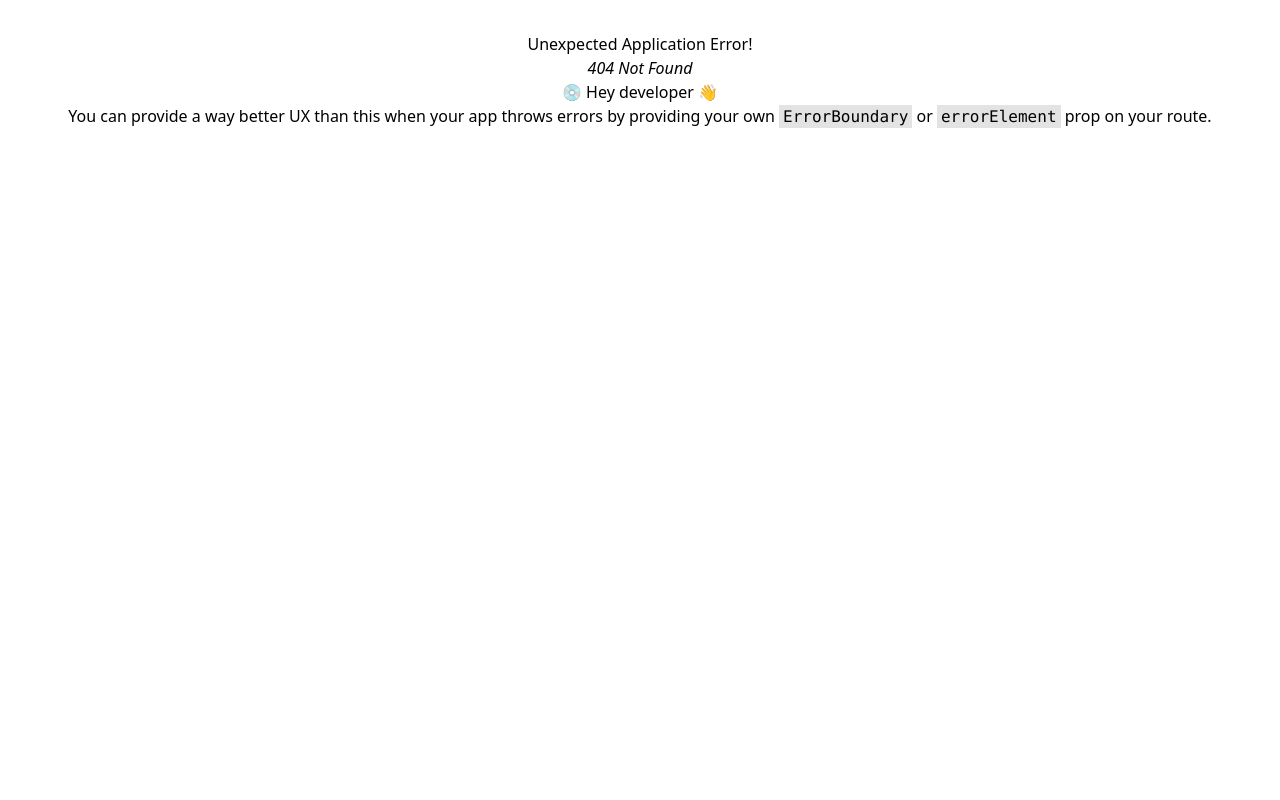
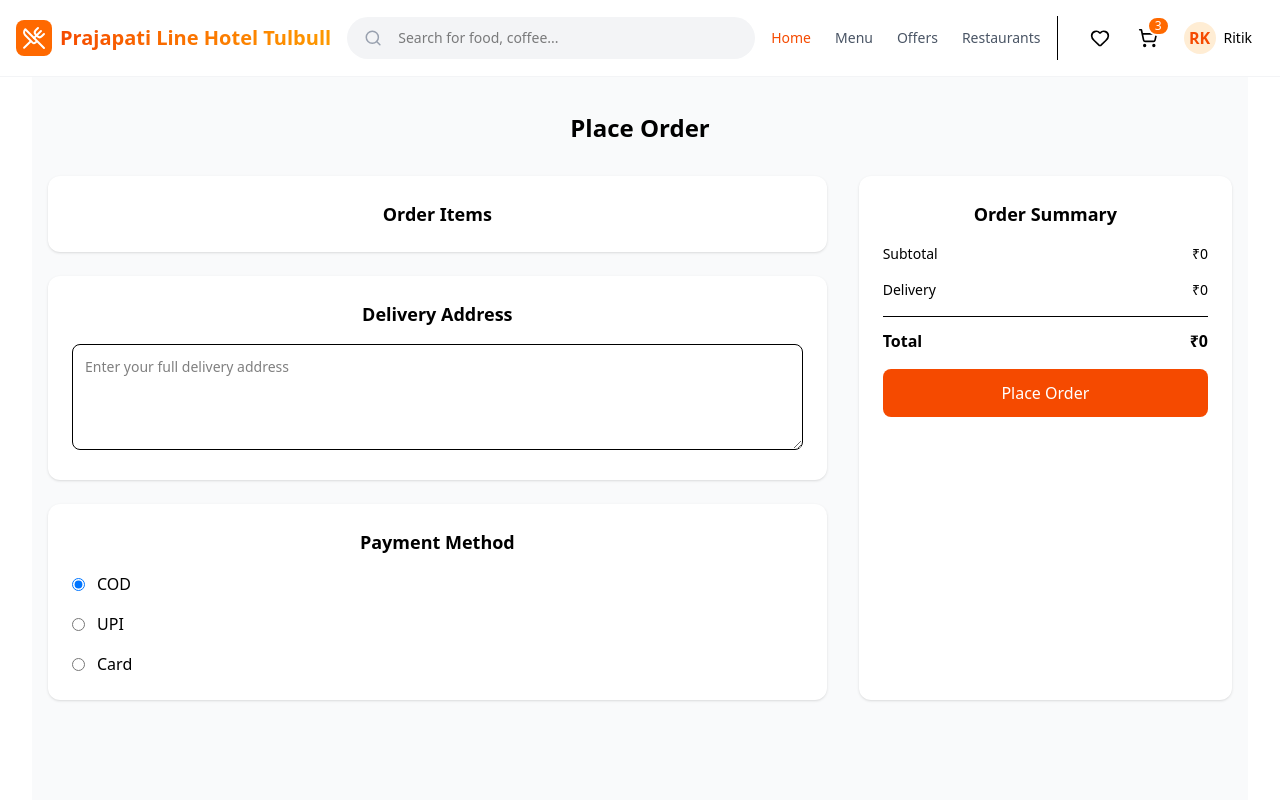
Before and after one commit to ritikdolly/FoodAppfd, a React (Vite) app: page /placeOrder in a window 1280 px wide. Before the commit this address had no page. Shown: the top 800 px of the page. Built offline with nearby package versions, Linux system fonts and the light colour scheme.

Commit message:
add add cart,placeOrder pages

```diff
--- /dev/null
+++ b/src/components/cart/CartItem.jsx
@@ -0,0 +1,40 @@
+import { Minus, Plus, Trash2 } from "lucide-react";
+
+export const CartItem = ({ item, onQtyChange, onRemove }) => {
+  return (
+    <div className="flex gap-4 items-center bg-white rounded-xl p-4 shadow-sm">
+      <img
+        src={item.imageUrl}
+        alt={item.name}
+        className="w-20 h-20 rounded-lg object-cover"
+      />
+
+      <div className="flex-1">
+        <h3 className="font-semibold">{item.name}</h3>
+        <p className="text-sm text-gray-500">₹{item.price}</p>
+
+        <div className="flex items-center gap-2 mt-2">
+          <button onClick={() => onQtyChange(item.id, item.quantity - 1)}>
+            <Minus size={16} />
+          </button>
+          <span>{item.quantity}</span>
+          <button onClick={() => onQtyChange(item.id, item.quantity + 1)}>
+            <Plus size={16} />
+          </button>
+        </div>
+      </div>
+
+      <div className="text-right">
+        <p className="font-semibold">
+          ₹{item.price * item.quantity}
+        </p>
+        <button
+          onClick={() => onRemove(item.id)}
+          className="text-red-500 mt-2"
+        >
+          <Trash2 size={18} />
+        </button>
+      </div>
+    </div>
+  );
+};
--- /dev/null
+++ b/src/components/cart/CartList.jsx
@@ -0,0 +1,24 @@
+import { CartItem } from "./CartItem";
+
+export const CartList = ({ items, onQtyChange, onRemove }) => {
+  if (items.length === 0) {
+    return (
+      <p className="text-gray-500 text-center py-10">
+        Your cart is empty
+      </p>
+    );
+  }
+
+  return (
+    <div className="space-y-4">
+      {items.map((item) => (
+        <CartItem
+          key={item.id}
+          item={item}
+          onQtyChange={onQtyChange}
+          onRemove={onRemove}
+        />
+      ))}
+    </div>
+  );
+};
--- /dev/null
+++ b/src/components/cart/CartSummary.jsx
@@ -0,0 +1,34 @@
+export const CartSummary = ({ items }) => {
+  const subtotal = items.reduce(
+    (sum, item) => sum + item.price * item.quantity,
+    0
+  );
+
+  const delivery = items.length ? 40 : 0;
+  const total = subtotal + delivery;
+
+  return (
+    <div className="bg-white rounded-xl shadow-sm p-6 space-y-4">
+      <h3 className="text-lg font-semibold">Order Summary</h3>
+
+      <div className="flex justify-between text-sm">
+        <span>Subtotal</span>
+        <span>₹{subtotal}</span>
+      </div>
+
+      <div className="flex justify-between text-sm">
+        <span>Delivery</span>
+        <span>₹{delivery}</span>
+      </div>
+
+      <div className="border-t pt-3 flex justify-between font-semibold">
+        <span>Total</span>
+        <span>₹{total}</span>
+      </div>
+
+      <button className="w-full bg-orange-600 hover:bg-orange-700 text-white py-3 rounded-lg">
+        Checkout
+      </button>
+    </div>
+  );
+};
--- /dev/null
+++ b/src/components/checkout/AddressSection.jsx
@@ -0,0 +1,22 @@
+import { useState } from "react";
+
+export const AddressSection = ({ onSelect }) => {
+  const [address, setAddress] = useState("");
+
+  return (
+    <div className="bg-white rounded-xl shadow-sm p-6 space-y-4">
+      <h2 className="text-lg font-semibold">Delivery Address</h2>
+
+      <textarea
+        value={address}
+        onChange={(e) => {
+          setAddress(e.target.value);
+          onSelect(e.target.value);
+        }}
+        placeholder="Enter your full delivery address"
+        className="w-full border rounded-lg p-3 text-sm focus:outline-none focus:ring-2 focus:ring-orange-500"
+        rows={4}
+      />
+    </div>
+  );
+};
--- /dev/null
+++ b/src/components/checkout/OrderItems.jsx
@@ -0,0 +1,22 @@
+export const OrderItems = ({ items }) => {
+  return (
+    <div className="bg-white rounded-xl shadow-sm p-6 space-y-4">
+      <h2 className="text-lg font-semibold">Order Items</h2>
+
+      {items.map((item) => (
+        <div key={item.id} className="flex justify-between items-center">
+          <div>
+            <p className="font-medium">{item.name}</p>
+            <p className="text-sm text-gray-500">
+              Qty: {item.quantity}
+            </p>
+          </div>
+
+          <span className="font-medium">
+            ₹{item.price * item.quantity}
+          </span>
+        </div>
+      ))}
+    </div>
+  );
+};
--- /dev/null
+++ b/src/components/checkout/OrderSummary.jsx
@@ -0,0 +1,37 @@
+export const OrderSummary = ({ items, onPlaceOrder }) => {
+  const subtotal = items.reduce(
+    (sum, i) => sum + i.price * i.quantity,
+    0
+  );
+
+  const delivery = items.length ? 40 : 0;
+  const total = subtotal + delivery;
+
+  return (
+    <div className="bg-white rounded-xl shadow-sm p-6 space-y-4">
+      <h2 className="text-lg font-semibold">Order Summary</h2>
+
+      <div className="flex justify-between text-sm">
+        <span>Subtotal</span>
+        <span>₹{subtotal}</span>
+      </div>
+
+      <div className="flex justify-between text-sm">
+        <span>Delivery</span>
+        <span>₹{delivery}</span>
+      </div>
+
+      <div className="border-t pt-3 flex justify-between font-semibold">
+        <span>Total</span>
+        <span>₹{total}</span>
+      </div>
+
+      <button
+        onClick={onPlaceOrder}
+        className="w-full bg-orange-600 hover:bg-orange-700 text-white py-3 rounded-lg font-medium"
+      >
+        Place Order
+      </button>
+    </div>
+  );
+};
--- /dev/null
+++ b/src/components/checkout/PaymentMethod.jsx
@@ -0,0 +1,23 @@
+export const PaymentMethod = ({ method, setMethod }) => {
+  return (
+    <div className="bg-white rounded-xl shadow-sm p-6 space-y-4">
+      <h2 className="text-lg font-semibold">Payment Method</h2>
+
+      {["COD", "UPI", "Card"].map((m) => (
+        <label
+          key={m}
+          className="flex items-center gap-3 cursor-pointer"
+        >
+          <input
+            type="radio"
+            name="payment"
+            value={m}
+            checked={method === m}
+            onChange={() => setMethod(m)}
+          />
+          <span>{m}</span>
+        </label>
+      ))}
+    </div>
+  );
+};
--- /dev/null
+++ b/src/context/CartContext.jsx
@@ -0,0 +1,43 @@
+import { createContext, useContext, useState } from "react";
+
+const CartContext = createContext();
+
+export const CartProvider = ({ children }) => {
+  const [cartItems, setCartItems] = useState([]);
+
+  const addToCart = (product) => {
+    setCartItems((prev) => {
+      const existing = prev.find((i) => i.id === product.id);
+
+      if (existing) {
+        return prev.map((i) =>
+          i.id === product.id
+            ? { ...i, quantity: i.quantity + 1 }
+            : i
+        );
+      }
+
+      return [...prev, { ...product, quantity: 1 }];
+    });
+  };
+
+  const removeFromCart = (id) =>
+    setCartItems((prev) => prev.filter((i) => i.id !== id));
+
+  const updateQty = (id, qty) =>
+    setCartItems((prev) =>
+      prev.map((i) =>
+        i.id === id ? { ...i, quantity: Math.max(1, qty) } : i
+      )
+    );
+
+  return (
+    <CartContext.Provider
+      value={{ cartItems, addToCart, removeFromCart, updateQty }}
+    >
+      {children}
+    </CartContext.Provider>
+  );
+};
+
+export const useCart = () => useContext(CartContext);
--- /dev/null
+++ b/src/pages/AddCart.jsx
@@ -0,0 +1,29 @@
+import { useCart } from "../context/CartContext";
+import { CartList } from "../components/cart/CartList";
+import { CartSummary } from "../components/cart/CartSummary";
+
+export const AddCart = () => {
+  const { cartItems, updateQty, removeFromCart } = useCart();
+
+  return (
+    <main className="bg-gray-50 min-h-screen">
+      <div className="max-w-7xl mx-auto px-4 py-12">
+        <h1 className="text-2xl font-bold mb-8">My Cart</h1>
+
+        <div className="grid grid-cols-1 lg:grid-cols-3 gap-8">
+          {/* Cart Items */}
+          <div className="lg:col-span-2">
+            <CartList
+              items={cartItems}
+              onQtyChange={updateQty}
+              onRemove={removeFromCart}
+            />
+          </div>
+
+          {/* Summary */}
+          <CartSummary items={cartItems} />
+        </div>
+      </div>
+    </main>
+  );
+};
--- /dev/null
+++ b/src/pages/PlaceOrder.jsx
@@ -0,0 +1,55 @@
+import { useState } from "react";
+import { useCart } from "../context/CartContext";
+import { OrderItems } from "../components/checkout/OrderItems";
+import { AddressSection } from "../components/checkout/AddressSection";
+import { PaymentMethod } from "../components/checkout/PaymentMethod";
+import { OrderSummary } from "../components/checkout/OrderSummary";
+
+export const PlaceOrder = () => {
+  const { cartItems } = useCart();
+  const [address, setAddress] = useState("");
+  const [paymentMethod, setPaymentMethod] = useState("COD");
+
+  const handlePlaceOrder = () => {
+    if (!address) {
+      alert("Please enter delivery address");
+      return;
+    }
+
+    const orderPayload = {
+      items: cartItems,
+      address,
+      paymentMethod,
+      date: new Date().toISOString(),
+    };
+
+    console.log("Order placed:", orderPayload);
+    alert("Order placed successfully!");
+  };
+
+  return (
+    <main className="bg-gray-50 min-h-screen">
+      <div className="max-w-7xl mx-auto px-4 py-12">
+        <h1 className="text-2xl font-bold mb-8">Place Order</h1>
+
+        <div className="grid grid-cols-1 lg:grid-cols-3 gap-8">
+          {/* LEFT */}
+          <div className="lg:col-span-2 space-y-6">
+            <OrderItems items={cartItems} />
+            <AddressSection onSelect={setAddress} />
+            <PaymentMethod
+              method={paymentMethod}
+              setMethod={setPaymentMethod}
+            />
+          </div>
+
+          {/* RIGHT */}
+          <OrderSummary
+            items={cartItems}
+            onPlaceOrder={handlePlaceOrder}
+          />
+        </div>
+      </div>
+    </main>
+  );
+};
```
Also changed, not shown: src/App.jsx (+12 -2 lines).
